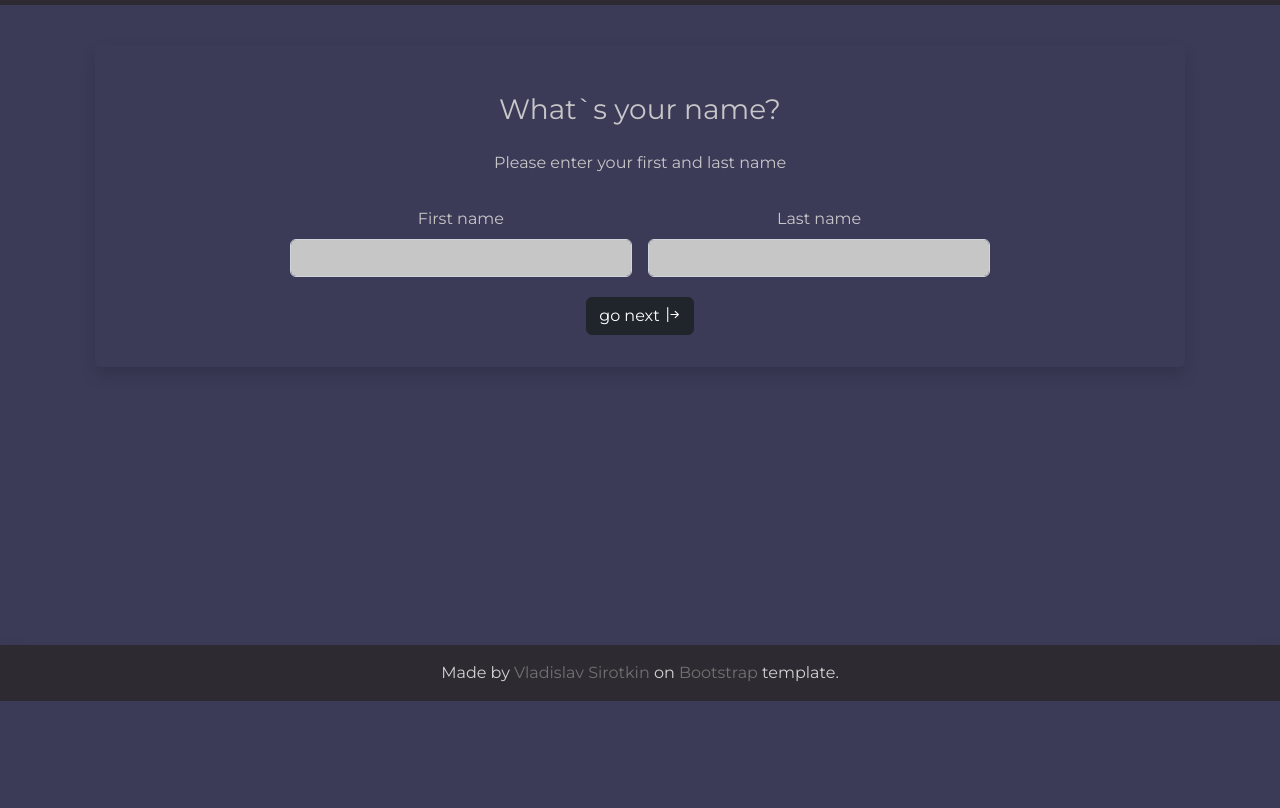
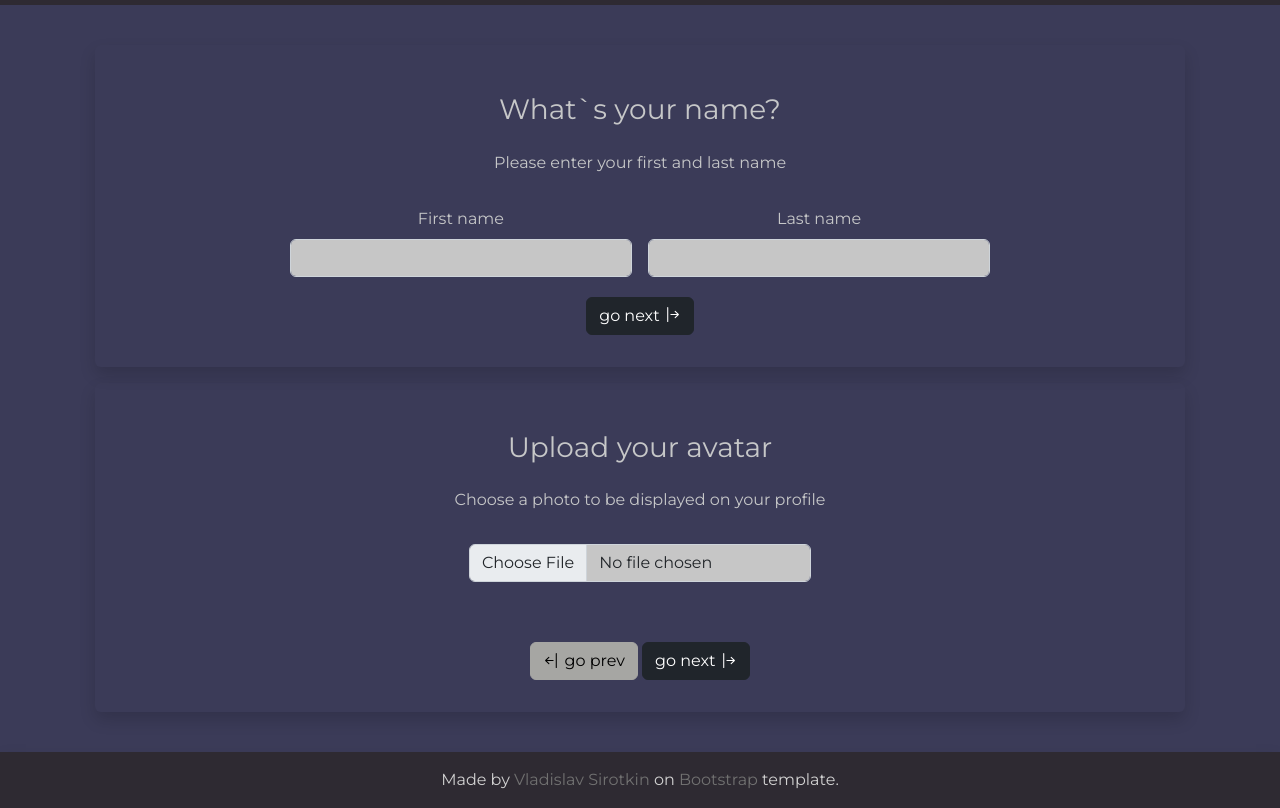
Before and after one commit to VladislavSrtkn/registration_form, a website: page index.html in a window 1280 px wide. Shown: the part 99-907 px from the top of the page. Before the commit the page ends 800 px from the top, so only its background shows below. Drawn offline with Linux system fonts and the light colour scheme.

Commit message:
fixed avatar preview displaying

```diff
--- a/index.html
+++ b/index.html
@@ -487,7 +487,7 @@
         <!-- Step 8 -->
         <div
           data-step="8"
-          class="shadow rounded justify-content-center row my-3 py-3 d-none"
+          class="shadow rounded justify-content-center row my-3 py-3 d-nones"
         >
           <form class="row g-3 justify-content-center">
             <h3>Upload your avatar</h3>
```
